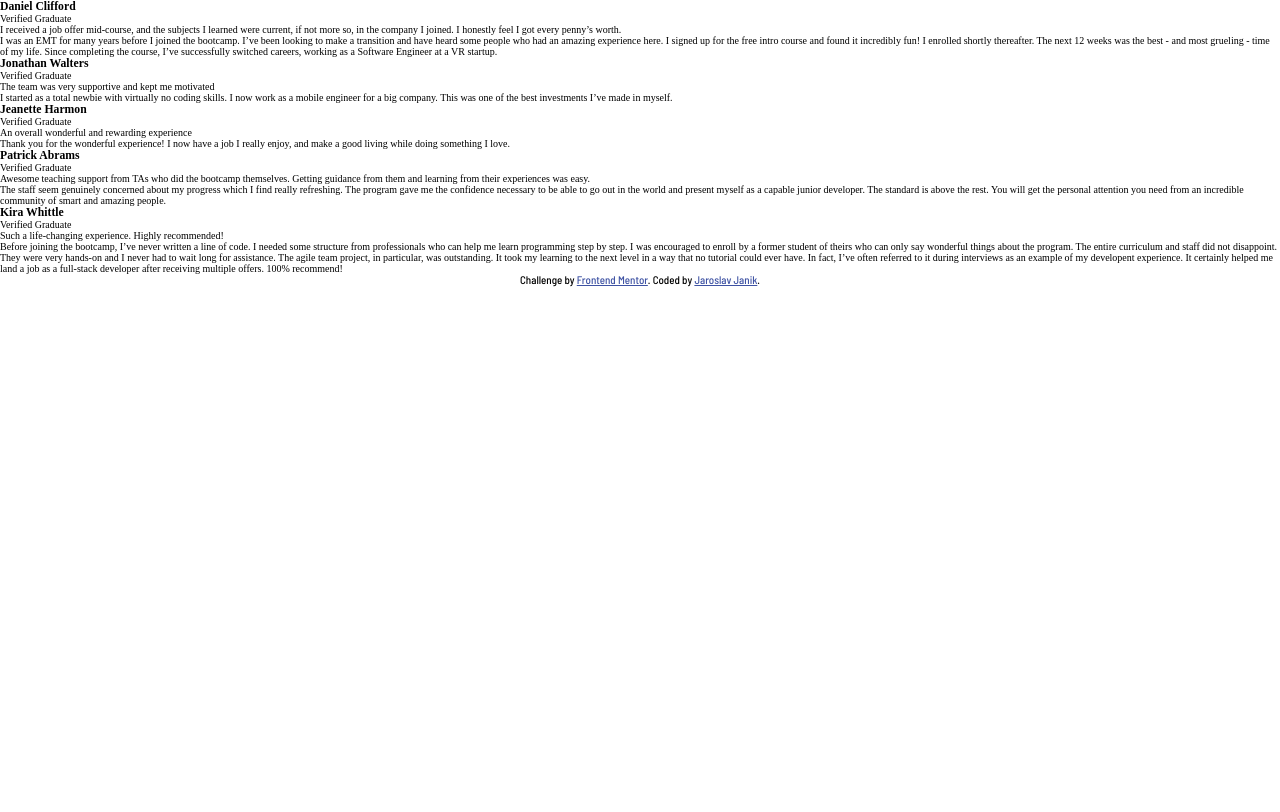
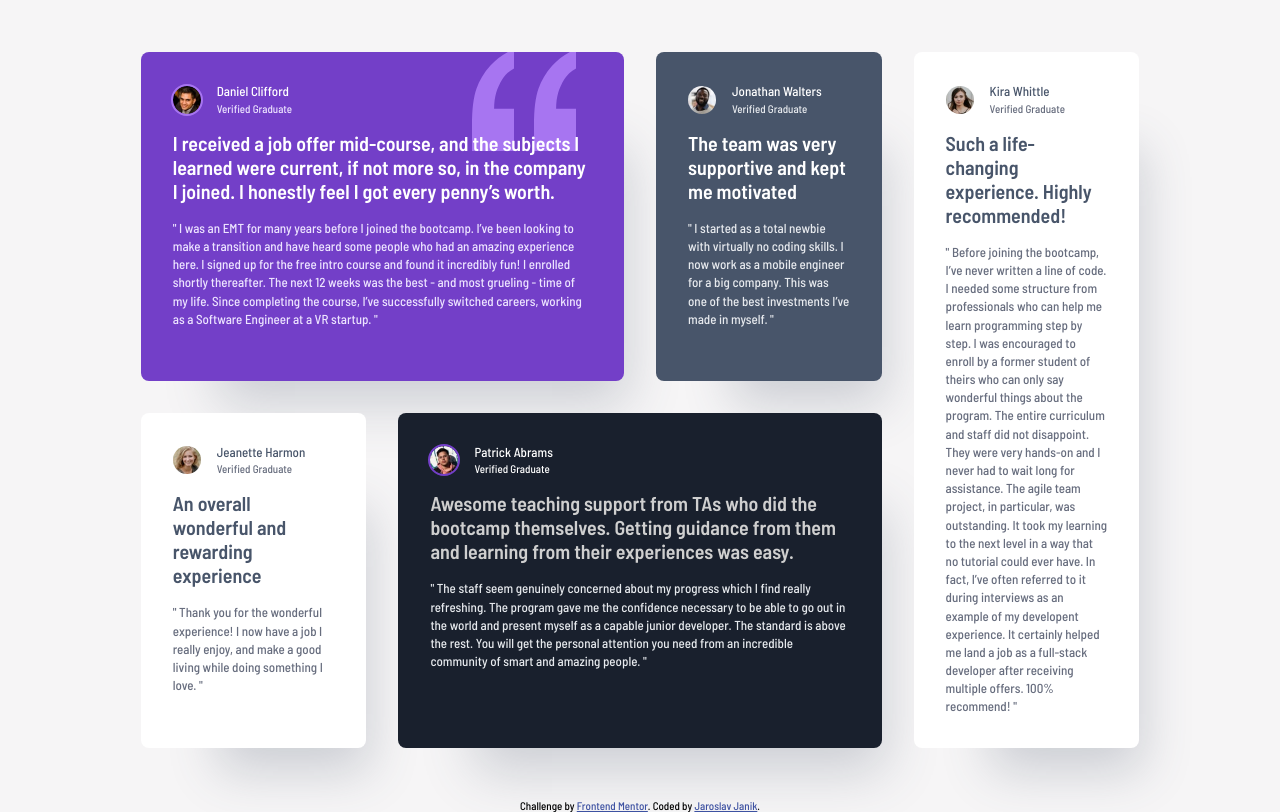
Before and after one commit to janikjczcz/testimonials-grid-section, a plain HTML site: page index.html in a window 1280 px wide. Drawn offline with Linux system fonts and the light colour scheme.

Commit message:
finished solution

```diff
--- a/css/styles.css
+++ b/css/styles.css
@@ -1,6 +1,7 @@
 @import url("https://fonts.googleapis.com/css2?family=Barlow+Semi+Condensed:wght@500;600&display=swap");
 
 :root {
+  --bg-color: rgb(246, 245, 246);
   --black: rgb(18, 18, 18);
   --dark-blue: rgb(25, 32, 45);
   --white: rgb(255, 255, 255);
@@ -22,9 +23,7 @@
   --space-50: 0.4rem;
   --space-100: calc(var(--space-50) * 2);
   --space-200: calc(var(--space-50) * 4);
-  --space-300: calc(var(--space-50) * 6);
   --space-400: calc(var(--space-50) * 8);
-  --space-500: calc(var(--space-50) * 10);
 }
 
 *,
@@ -55,6 +54,150 @@ img {
   display: block;
 }
 
+body {
+  background-color: var(--bg-color);
+}
+
+main {
+  display: grid;
+  place-content: center;
+  padding: clamp(3.5rem, 2.232vw + 2.786rem, 6rem);
+}
+
+.testimonials-wrapper {
+  max-width: clamp(30.5rem, 72.232vw + 7.386rem, 111.4rem);
+  display: grid;
+  gap: var(--space-400);
+}
+
+.test-card {
+  display: flex;
+  flex-flow: column;
+  gap: var(--space-200);
+  padding: var(--space-400);
+  background-color: white;
+  border-radius: var(--space-100);
+  position: relative;
+  overflow: hidden;
+  box-shadow: 4rem 6rem 5rem -3.7rem var(--grey-shadow);
+}
+
+.test-card_author-wrapper,
+.test-card_author-content-wrapper {
+  display: flex;
+  gap: var(--space-200);
+  align-items: center;
+  width: fit-content;
+}
+
+.test-card_avatar-wrapper {
+  width: 2.8rem;
+  height: 2.8rem;
+  border-radius: 50%;
+  overflow: hidden;
+  outline: 0.2rem solid transparent;
+}
+
+.test-card_avatar_img {
+  width: 100%;
+  height: 100%;
+  object-fit: cover;
+}
+
+.test-card_author-details-wrapper {
+  display: flex;
+  flex-flow: column;
+  gap: var(--space-50);
+}
+
+.test-card_author-name {
+  font: var(--font-author);
+  color: var(--grey-500);
+}
+
+.test-card_author-status {
+  font: var(--font-status);
+  color: var(--grey-400);
+}
+
+.test-card_content-wrapper {
+  display: flex;
+  flex-flow: column;
+  gap: var(--space-200);
+}
+
+.test-card_featured-text {
+  font: var(--font-featured-text);
+  color: var(--grey-500);
+}
+
+.text-card_rest-text {
+  font: var(--font-test-text);
+  color: var(--grey-400);
+}
+
+.text-card_rest-text::before,
+.text-card_rest-text::after {
+  content: '"';
+}
+
+.test-card_quote {
+  display: none;
+}
+
+.purple {
+  background-color: var(--purple-500);
+}
+
+.purple .test-card_avatar-wrapper {
+  outline-color: var(--purple-300);
+}
+
+.purple .test-card_author-name,
+.purple .test-card_featured-text {
+  color: var(--white);
+}
+
+.purple .test-card_author-status,
+.purple .text-card_rest-text {
+  color: var(--purple-50);
+}
+
+.grey {
+  background-color: var(--grey-500);
+}
+
+.grey .test-card_author-name,
+.grey .test-card_featured-text {
+  color: var(--white);
+}
+
+.grey .test-card_author-status,
+.grey .text-card_rest-text {
+  color: var(--grey-100);
+}
+
+.dark-blue {
+  background-color: var(--dark-blue);
+}
+
+.dark-blue .test-card_avatar-wrapper {
+  outline-color: var(--purple-500);
+}
+
+.dark-blue .test-card_author-name,
+.dark-blue .test-card_author-status {
+  color: var(--white);
+}
+
+.dark-blue .test-card_featured-text {
+  color: var(--grey-200);
+}
+
+.dark-blue .text-card_rest-text {
+  color: var(--grey-100);
+}
+
 .attribution {
   font: var(--font-status);
   text-align: center;
@@ -62,3 +205,61 @@ img {
 .attribution a {
   color: hsl(228, 45%, 44%);
 }
+
+@media only screen and (min-width: 41rem) {
+  .testimonials-wrapper {
+    grid-template-columns: 1fr 1fr;
+    grid-template-rows: auto;
+  }
+
+  .first,
+  .fourth,
+  .fifth {
+    grid-column: 1 / -1;
+  }
+
+  .test-card_quote {
+    display: block;
+    position: absolute;
+    right: 25%;
+  }
+
+  .first .test-card_content-wrapper {
+    z-index: 2;
+  }
+}
+
+@media only screen and (min-width: 75rem) {
+  main {
+    height: 100vh;
+  }
+  .testimonials-wrapper {
+    grid-template-columns: repeat(4, 1fr);
+    grid-template-rows: auto;
+  }
+
+  .first {
+    grid-column: 1 / 3;
+  }
+
+  .second {
+    grid-column: 3 / 4;
+  }
+
+  .third {
+    grid-column: 1 / 2;
+  }
+
+  .fourth {
+    grid-column: 2 / 4;
+  }
+
+  .fifth {
+    grid-column: 4 / 5;
+    grid-row: 1 / 3;
+  }
+
+  .test-card_quote {
+    right: 10%;
+  }
+}
--- a/index.html
+++ b/index.html
@@ -19,17 +19,28 @@
   <body>
     <main>
       <h1 class="sr-only">Testimonials grid section</h1>
-      <h2 class="sr-only">Testimonials</h2>
+      <h2 class="sr-only">What others say:</h2>
       <section class="testimonials-wrapper">
-        <article class="test-card">
+        <article class="test-card purple first">
           <div class="test-card_author-wrapper">
-            <figure class="test-card_avatar-wrapper">
-              <img src="" alt="" class="test-card_avatar_img" />
+            <div class="test-card_author-content-wrapper">
+              <figure class="test-card_avatar-wrapper">
+                <img
+                  src="./images/image-daniel.jpg"
+                  width="28"
+                  height="28"
+                  alt=""
+                  class="test-card_avatar_img"
+                />
+              </figure>
+              <div class="test-card_author-details-wrapper">
+                <h3 class="test-card_author-name">Daniel Clifford</h3>
+                <p class="test-card_author-status">Verified Graduate</p>
+              </div>
+            </div>
+            <figure class="test-card_quote">
+              <img src="./images/bg-pattern-quotation.svg" alt="" />
             </figure>
-            <div class="test-card_author-details-wrapper">
-              <h3 class="test-card_author-name">Daniel Clifford</h3>
-              <p class="test-card_author-status">Verified Graduate</p>
-            </div>
           </div>
           <div class="test-card_content-wrapper">
             <p class="test-card_featured-text">
@@ -48,10 +59,16 @@
             </p>
           </div>
         </article>
-        <article class="test-card">
+        <article class="test-card grey second">
           <div class="test-card_author-wrapper">
             <figure class="test-card_avatar-wrapper">
-              <img src="" alt="" class="test-card_avatar_img" />
+              <img
+                src="./images/image-jonathan.jpg"
+                width="28"
+                height="28"
+                alt=""
+                class="test-card_avatar_img"
+              />
             </figure>
             <div class="test-card_author-details-wrapper">
               <h3 class="test-card_author-name">Jonathan Walters</h3>
@@ -69,10 +86,16 @@
             </p>
           </div>
         </article>
-        <article class="test-card">
+        <article class="test-card third">
           <div class="test-card_author-wrapper">
             <figure class="test-card_avatar-wrapper">
-              <img src="" alt="" class="test-card_avatar_img" />
+              <img
+                src="./images/image-jeanette.jpg"
+                width="28"
+                height="28"
+                alt=""
+                class="test-card_avatar_img"
+              />
             </figure>
             <div class="test-card_author-details-wrapper">
               <h3 class="test-card_author-name">Jeanette Harmon</h3>
@@ -89,10 +112,16 @@
             </p>
           </div>
         </article>
-        <article class="test-card">
+        <article class="test-card dark-blue fourth">
           <div class="test-card_author-wrapper">
             <figure class="test-card_avatar-wrapper">
-              <img src="" alt="" class="test-card_avatar_img" />
+              <img
+                src="./images/image-patrick.jpg"
+                width="28"
+                height="28"
+                alt=""
+                class="test-card_avatar_img"
+              />
             </figure>
             <div class="test-card_author-details-wrapper">
               <h3 class="test-card_author-name">Patrick Abrams</h3>
@@ -115,10 +144,16 @@
             </p>
           </div>
         </article>
-        <article class="test-card">
+        <article class="test-card fifth">
           <div class="test-card_author-wrapper">
             <figure class="test-card_avatar-wrapper">
-              <img src="" alt="" class="test-card_avatar_img" />
+              <img
+                src="./images/image-kira.jpg"
+                width="28"
+                height="28"
+                alt=""
+                class="test-card_avatar_img"
+              />
             </figure>
             <div class="test-card_author-details-wrapper">
               <h3 class="test-card_author-name">Kira Whittle</h3>
```
